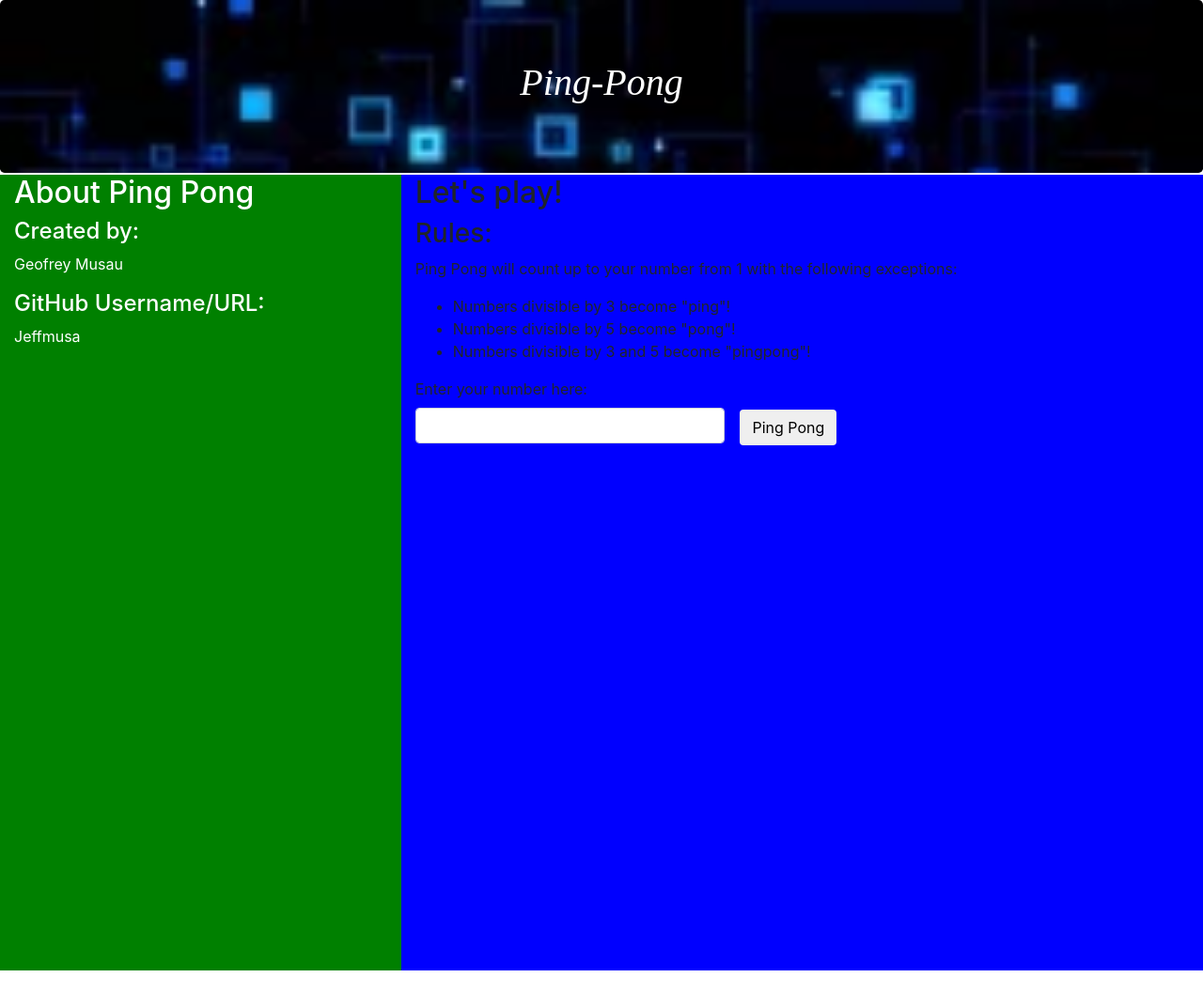
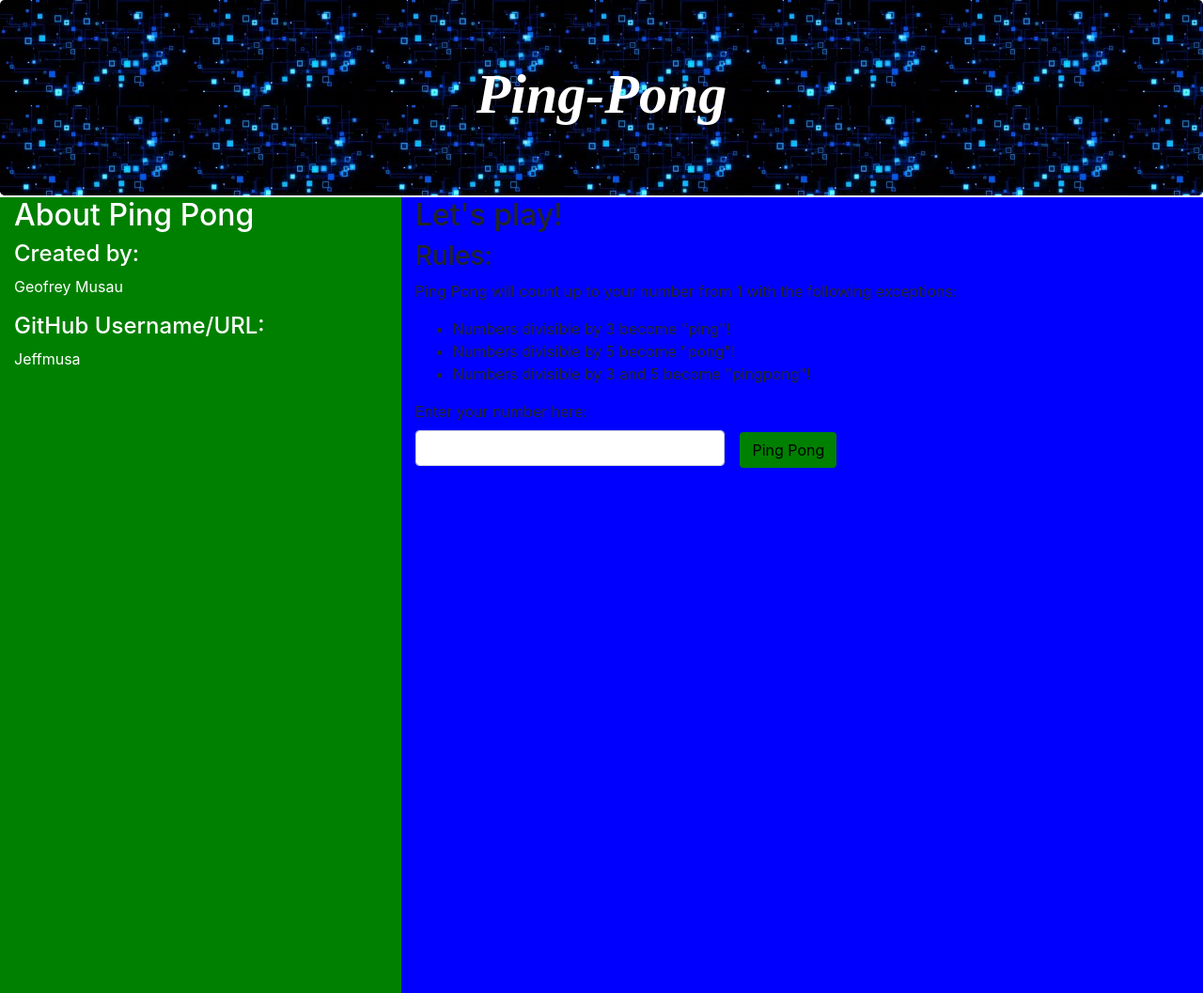
Before and after one commit to Jeffmusa/PING-PONG, a plain HTML site: page index.html in a window 1280 px wide. Shown: the whole page at 94% size. Before the commit the page ends 1033 px from the top, so only its background shows below. Drawn offline with Linux system fonts and the light colour scheme.

Commit message:
heading size changed

```diff
--- a/css/styles.css
+++ b/css/styles.css
@@ -10,7 +10,7 @@
   background-image: url("../images/200w.webp");
   font-style: oblique;
   color:white;
-  background-size: cover;
+  background-attachment: fixed;
 }
 
 #main {
@@ -38,3 +38,10 @@
 .jeff{
   color:white;
 }
+button{
+  background-color:green;
+}
+.ping{
+  font-size: 60px;
+  font-weight: bold;
+}
--- a/index.html
+++ b/index.html
@@ -15,7 +15,7 @@
 
   <section>
     <div class="jumbotron">
-      <h1 style="width:100">Ping-Pong</h1>
+      <h1 class="ping">Ping-Pong</h1>
     </div>
   </section>
 
```
